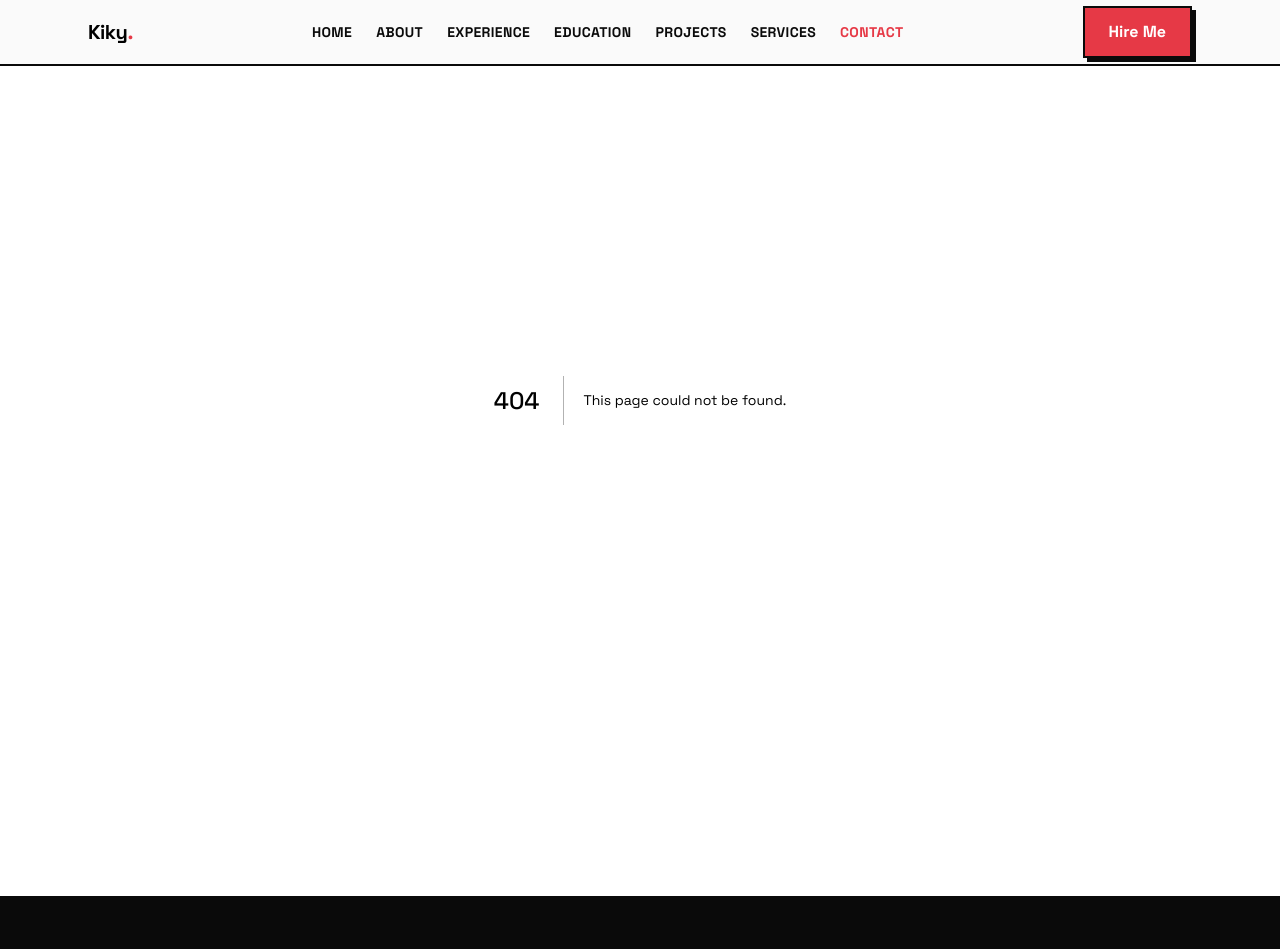
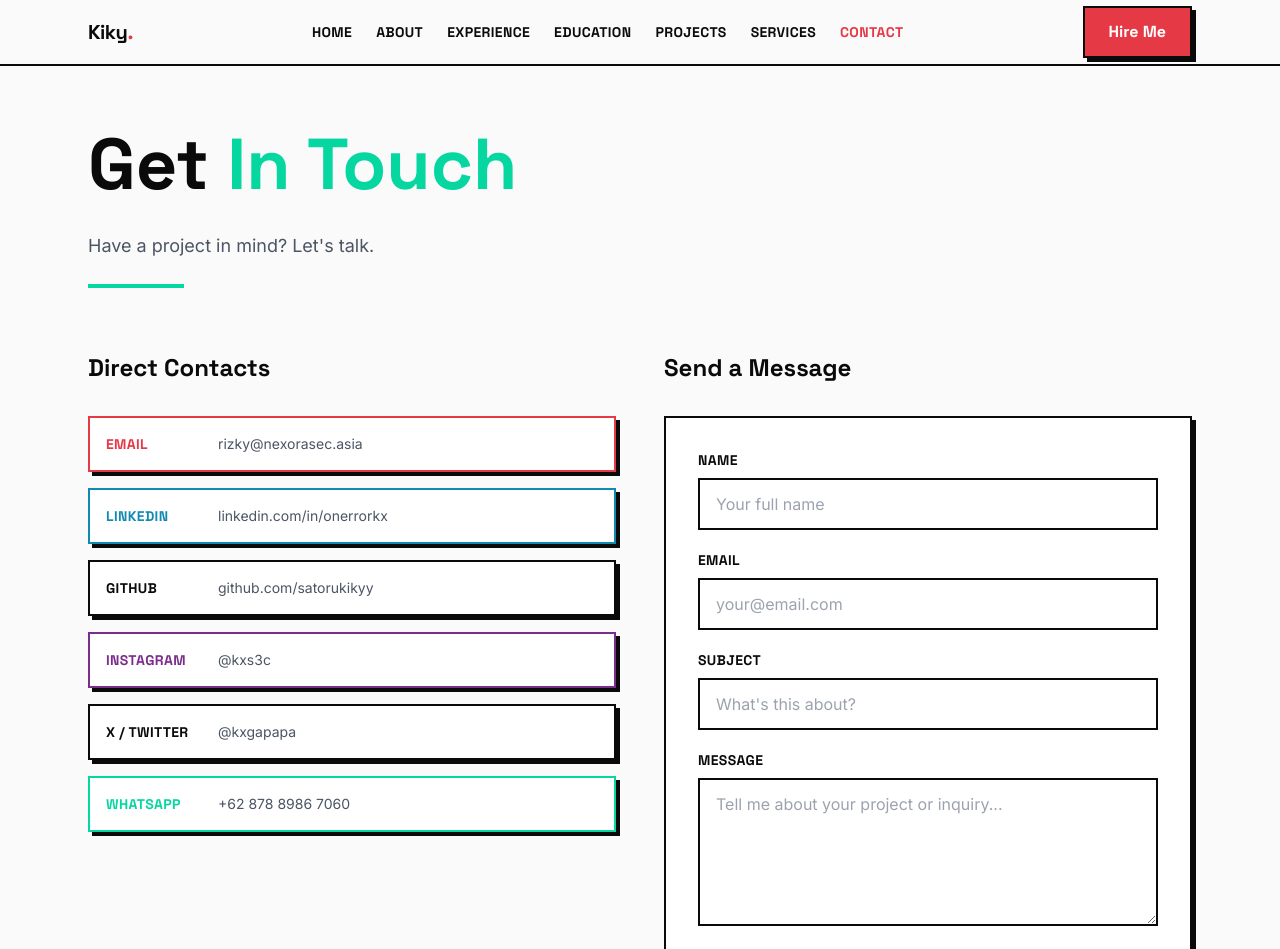
Before and after one commit to satorukikyy/kiky-website, a Next.js app: page /contact in a window 1280 px wide. Before the commit this address had no page. Shown: the top 949 px of the page. Built offline with nearby package versions, Linux system fonts and the light colour scheme.

Commit message:
feat: add Contact page with WhatsApp form redirect

```diff
--- /dev/null
+++ b/app/contact/page.tsx
@@ -0,0 +1,76 @@
+import { Metadata } from 'next'
+import Link from 'next/link'
+import PageHero from '@/components/ui/PageHero'
+import ContactForm from '@/components/contact/ContactForm'
+import { personalInfo } from '@/lib/data'
+
+export const metadata: Metadata = {
+  title: 'Contact — Rizky Aditya',
+  description: 'Get in touch with Rizky Aditya for security consulting.',
+}
+
+const socialLinks = [
+  { label: 'Email', value: personalInfo.email, href: `mailto:${personalInfo.email}`, color: 'brand-red' },
+  { label: 'LinkedIn', value: 'linkedin.com/in/onerrorkx', href: personalInfo.socials.linkedin, color: 'brand-blue' },
+  { label: 'GitHub', value: 'github.com/satorukikyy', href: personalInfo.socials.github, color: 'brand-text' },
+  { label: 'Instagram', value: '@kxs3c', href: personalInfo.socials.instagram, color: 'brand-purple' },
+  { label: 'X / Twitter', value: '@kxgapapa', href: personalInfo.socials.twitter, color: 'brand-text' },
+  { label: 'WhatsApp', value: personalInfo.whatsapp, href: `https://wa.me/${personalInfo.whatsappNumber}`, color: 'brand-green' },
+]
+
+const borderColorMap: Record<string, string> = {
+  'brand-red': 'border-brand-red',
+  'brand-blue': 'border-brand-blue',
+  'brand-text': 'border-brand-text',
+  'brand-purple': 'border-brand-purple',
+  'brand-green': 'border-brand-green',
+}
+
+const textColorMap: Record<string, string> = {
+  'brand-red': 'text-brand-red',
+  'brand-blue': 'text-brand-blue',
+  'brand-text': 'text-brand-text',
+  'brand-purple': 'text-brand-purple',
+  'brand-green': 'text-brand-green',
+}
+
+export default function ContactPage() {
+  return (
+    <>
+      <PageHero title="Get In Touch" subtitle="Have a project in mind? Let's talk." accentColor="#06D6A0" />
+
+      <div className="max-w-6xl mx-auto px-6 pb-20">
+        <div className="grid grid-cols-1 md:grid-cols-2 gap-12">
+          {/* Left: Direct contacts */}
+          <div>
+            <h2 className="text-2xl font-heading font-bold mb-8">Direct Contacts</h2>
+            <div className="space-y-4">
+              {socialLinks.map((s) => (
+                <Link
+                  key={s.label}
+                  href={s.href}
+                  target="_blank"
+                  rel="noopener noreferrer"
+                  className={`flex items-center gap-4 border-2 ${borderColorMap[s.color]} p-4 bg-white shadow-neo hover:shadow-neo-sm hover:translate-x-[2px] hover:translate-y-[2px] transition-all duration-150 group`}
+                >
+                  <div className={`font-heading font-bold text-sm uppercase tracking-wide w-24 flex-shrink-0 ${textColorMap[s.color]}`}>
+                    {s.label}
+                  </div>
+                  <div className="font-body text-gray-600 text-sm group-hover:text-brand-text">{s.value}</div>
+                </Link>
+              ))}
+            </div>
+          </div>
+
+          {/* Right: Contact form */}
+          <div>
+            <h2 className="text-2xl font-heading font-bold mb-8">Send a Message</h2>
+            <div className="border-2 border-brand-text shadow-neo bg-white p-8">
+              <ContactForm whatsappNumber={personalInfo.whatsappNumber} />
+            </div>
+          </div>
+        </div>
+      </div>
+    </>
+  )
+}
--- /dev/null
+++ b/components/contact/ContactForm.tsx
@@ -0,0 +1,90 @@
+'use client'
+
+import { useState, FormEvent } from 'react'
+import Button from '@/components/ui/Button'
+
+type ContactFormProps = {
+  whatsappNumber: string
+}
+
+export default function ContactForm({ whatsappNumber }: ContactFormProps) {
+  const [form, setForm] = useState({ name: '', email: '', subject: '', message: '' })
+
+  function handleSubmit(e: FormEvent) {
+    e.preventDefault()
+    const text = encodeURIComponent(
+      `Hello Kiky!\n\nName: ${form.name}\nEmail: ${form.email}\nSubject: ${form.subject}\n\nMessage:\n${form.message}`
+    )
+    window.open(`https://wa.me/${whatsappNumber}?text=${text}`, '_blank')
+  }
+
+  const inputCls = 'w-full border-2 border-brand-text px-4 py-3 font-body bg-white focus:outline-none focus:border-brand-red transition-colors'
+
+  return (
+    <form onSubmit={handleSubmit} className="space-y-5">
+      <div>
+        <label htmlFor="name" className="block font-heading font-bold text-sm uppercase tracking-wide mb-2">
+          Name
+        </label>
+        <input
+          id="name"
+          type="text"
+          required
+          value={form.name}
+          onChange={(e) => setForm({ ...form, name: e.target.value })}
+          className={inputCls}
+          placeholder="Your full name"
+        />
+      </div>
+
+      <div>
+        <label htmlFor="email" className="block font-heading font-bold text-sm uppercase tracking-wide mb-2">
+          Email
+        </label>
+        <input
+          id="email"
+          type="email"
+          required
+          value={form.email}
+          onChange={(e) => setForm({ ...form, email: e.target.value })}
+          className={inputCls}
+          placeholder="your@email.com"
+        />
+      </div>
+
+      <div>
+        <label htmlFor="subject" className="block font-heading font-bold text-sm uppercase tracking-wide mb-2">
+          Subject
+        </label>
+        <input
+          id="subject"
+          type="text"
+          required
+          value={form.subject}
+          onChange={(e) => setForm({ ...form, subject: e.target.value })}
+          className={inputCls}
+          placeholder="What's this about?"
+        />
+      </div>
+
+      <div>
+        <label htmlFor="message" className="block font-heading font-bold text-sm uppercase tracking-wide mb-2">
+          Message
+        </label>
+        <textarea
+          id="message"
+          required
+          rows={5}
+          value={form.message}
+          onChange={(e) => setForm({ ...form, message: e.target.value })}
+          className={inputCls}
+          placeholder="Tell me about your project or inquiry..."
+        />
+      </div>
+
+      <Button variant="primary" type="submit" className="w-full justify-center text-center">
+        Send Message via WhatsApp
+      </Button>
+    </form>
+  )
+}
```
Also changed, not shown: 1 other file (tests, documents, lock files or other folders).
